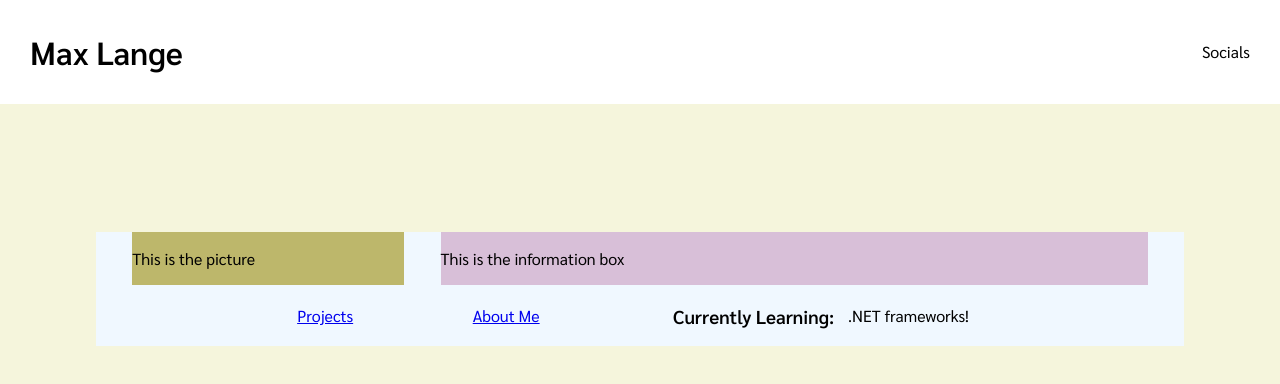
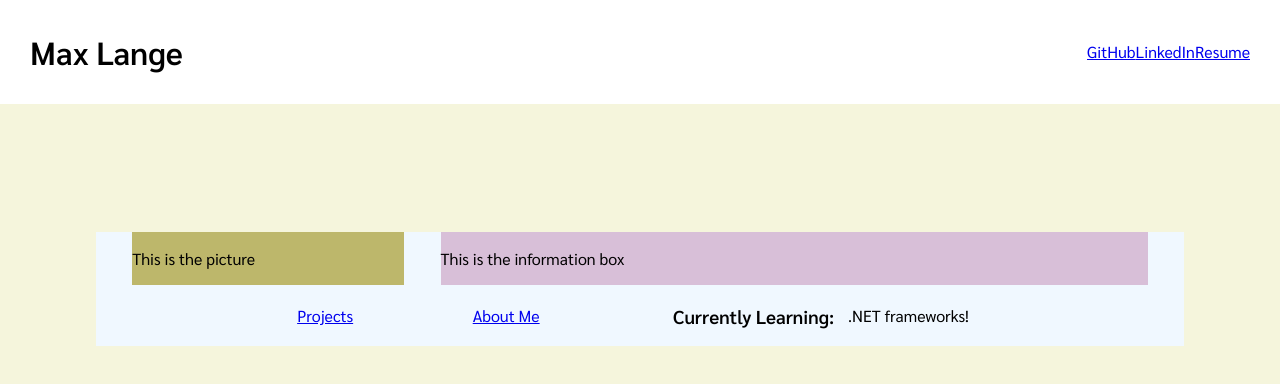
Before and after one commit to Abekomon/personal-site, a React (Vite) app: page / in a window 1280 px wide. Shown: the top 384 px of the page. Built offline with nearby package versions, Linux system fonts and the light colour scheme.

Commit message:
Add socials nav element to header + include links

```diff
--- a/src/Components/Header/Header.jsx
+++ b/src/Components/Header/Header.jsx
@@ -5,7 +5,11 @@ export default function Header() {
   return (
     <header className="main-header">
       <h1>Max Lange</h1>
-      <p>Socials</p>
+      <nav className="socials">
+        <a target="_blank" href="https://github.com/Abekomon">GitHub</a>
+        <a target="_blank"  href="https://www.linkedin.com/in/maxwell-steven-lange/">LinkedIn</a>
+        <a target="_blank" href="src/assets/MaxLangeResume.pdf">Resume</a>
+      </nav>
     </header>
   )
 }
```
